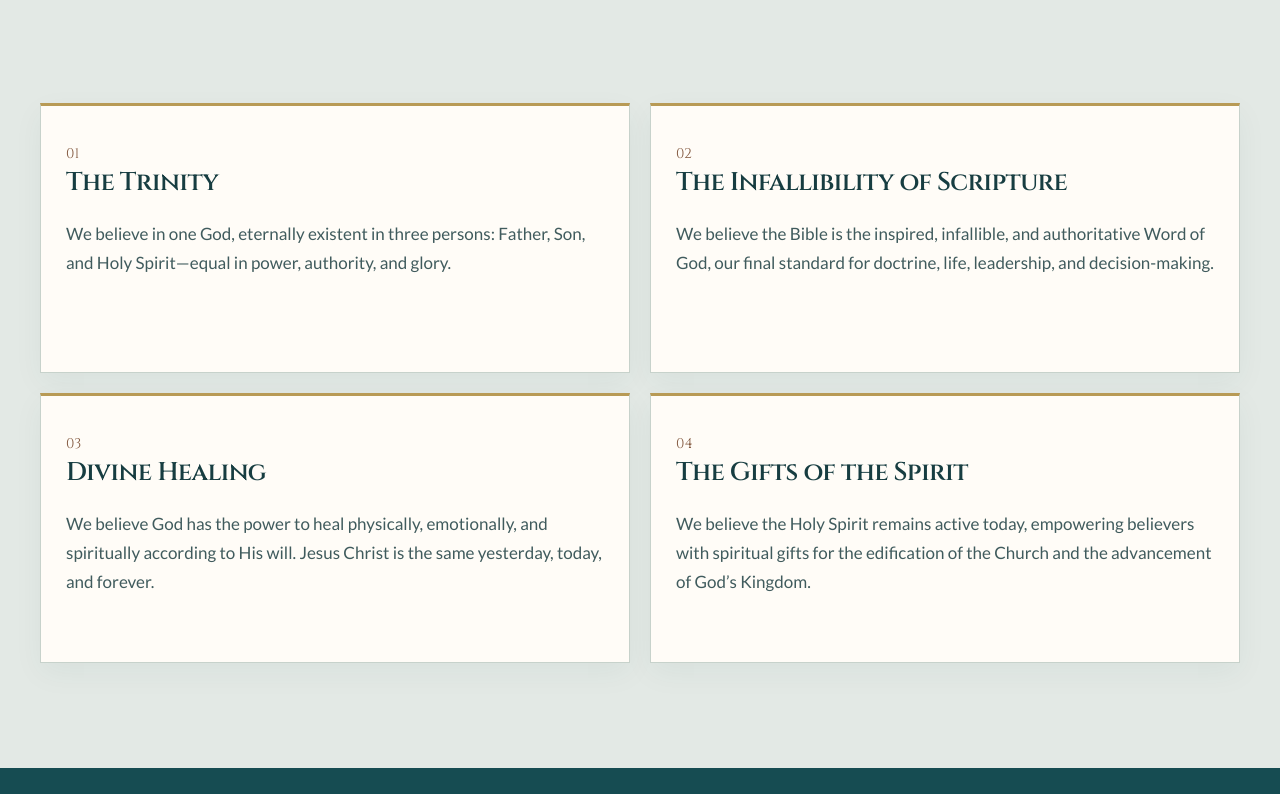
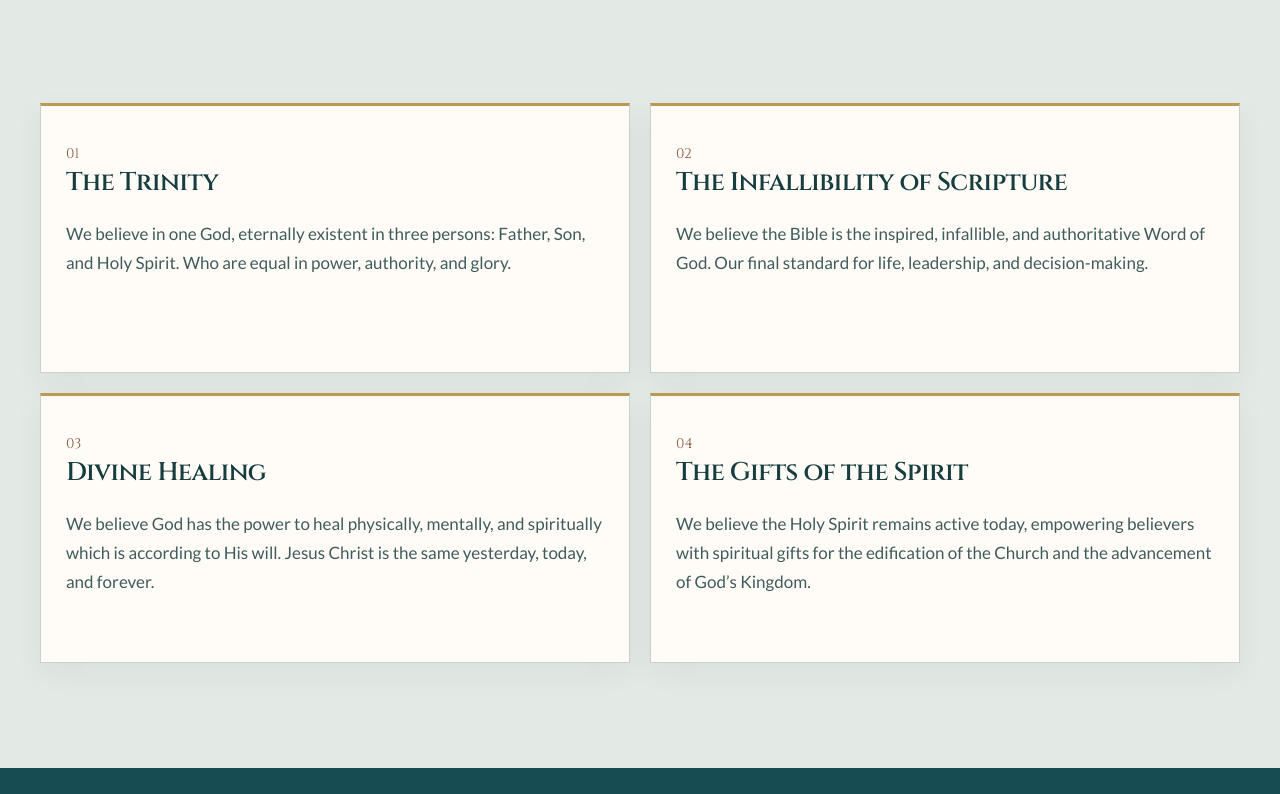
Before and after one commit to josephparis28-hue/Open-Door, a plain HTML site: page beliefs/index.html in a window 1280 px wide. Shown: the part 1608-2402 px from the top of the page. Drawn offline with Linux system fonts and the light colour scheme.

Commit message:
Updated the beliefs html page.

```diff
--- a/beliefs/index.html
+++ b/beliefs/index.html
@@ -115,7 +115,7 @@
       What We Believe
      </h1>
      <p class="lead">
-      Our faith is rooted in historic biblical truth and empowered by the active work of the Holy Spirit.
+      Our faith will always be rooted in biblical truth and empowered by the active work of the Holy Spirit.
      </p>
     </div>
     <section class="section container split-section">
@@ -130,7 +130,8 @@
        God’s Word Is Our Standard
       </h2>
       <p>
-       Scripture guides our faith, doctrine, leadership, and everyday decisions.
+       The Holy Spirit will lead and guide us in all truth, and the Scriptures remain our final authority for faith and practice.
+       We believe the Bible is the inspired, infallible, and authoritative Word of God.
       </p>
       <p>
        We believe the same Spirit who empowered the early Church continues to empower believers today.
@@ -163,7 +164,8 @@
         The Trinity
        </h2>
        <p>
-        We believe in one God, eternally existent in three persons: Father, Son, and Holy Spirit—equal in power, authority, and glory.
+        We believe in one God, eternally existent in three persons: Father, Son, and Holy Spirit.
+        Who are equal in power, authority, and glory.
        </p>
       </article>
       <article class="belief-card">
@@ -174,7 +176,8 @@
         The Infallibility of Scripture
        </h2>
        <p>
-        We believe the Bible is the inspired, infallible, and authoritative Word of God, our final standard for doctrine, life, leadership, and decision-making.
+        We believe the Bible is the inspired, infallible, and authoritative Word of God.
+        Our final standard for life, leadership, and decision-making.
        </p>
       </article>
       <article class="belief-card">
@@ -185,7 +188,8 @@
         Divine Healing
        </h2>
        <p>
-        We believe God has the power to heal physically, emotionally, and spiritually according to His will. Jesus Christ is the same yesterday, today, and forever.
+        We believe God has the power to heal physically, mentally, and spiritually which is according to His will.
+        Jesus Christ is the same yesterday, today, and forever.
        </p>
       </article>
       <article class="belief-card">
@@ -196,7 +200,8 @@
         The Gifts of the Spirit
        </h2>
        <p>
-        We believe the Holy Spirit remains active today, empowering believers with spiritual gifts for the edification of the Church and the advancement of God’s Kingdom.
+        We believe the Holy Spirit remains active today,
+        empowering believers with spiritual gifts for the edification of the Church and the advancement of God’s Kingdom.
        </p>
       </article>
      </div>
```
